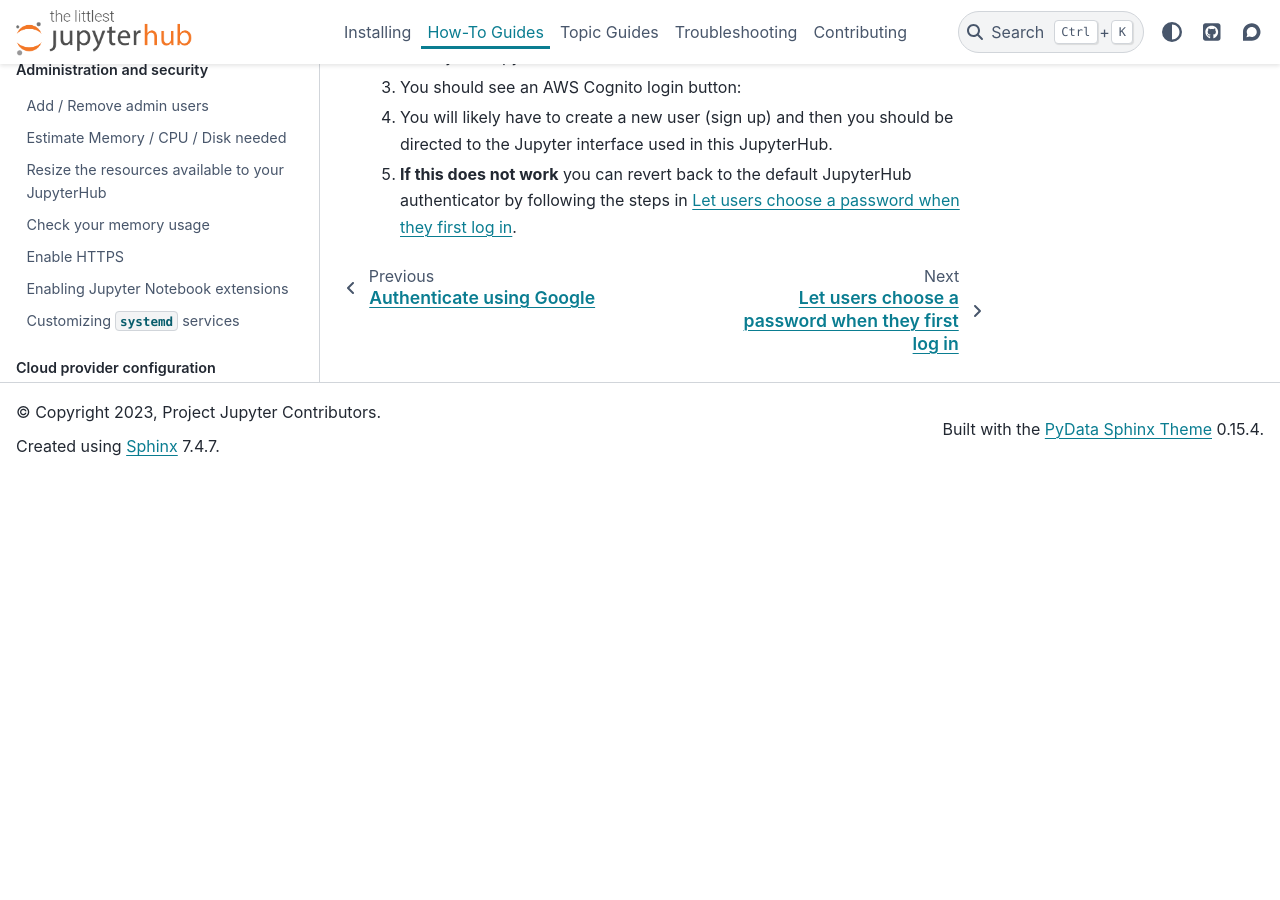
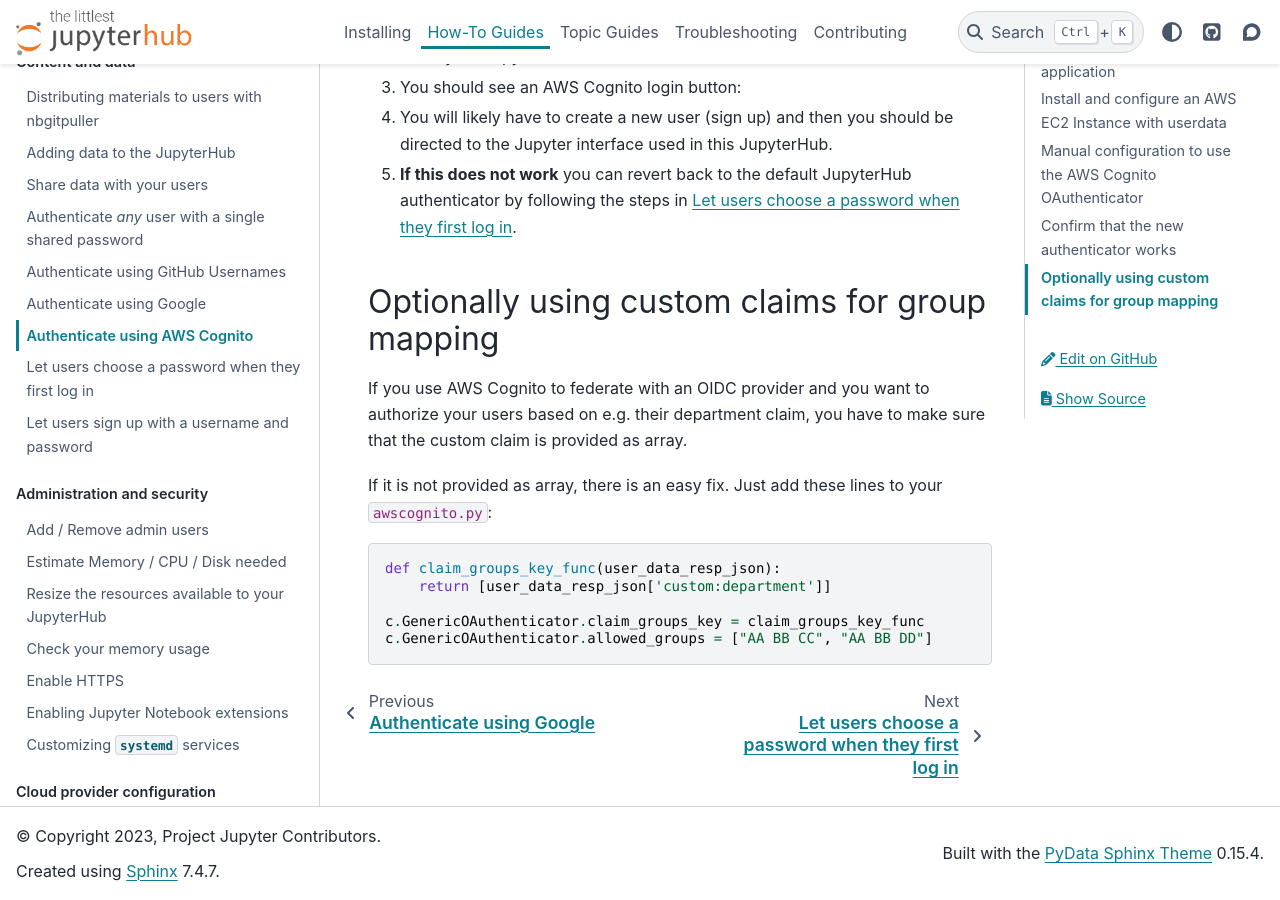
Before and after one commit to jupyterhub/the-littlest-jupyterhub, a Sphinx documentation site: the page built from docs/howto/auth/awscognito.md, in a window 1280 px wide and 900 px high, scrolled down 2762 px. Built offline with Sphinx 7.4.7 and the PyData theme 0.15.4, drawn with Linux system fonts in a browser that asks for light colours; pages that are not in the unit, such as notebooks, are missing from menus; before the commit the page ends 3237 px from its top, so only the background shows below that.

Commit message:
docs(awscognito): add custom claims example
After struggling with my custom department claim and getting helped in https://discourse.jupyter.org/t/genericauthenticator-with-cognito-how-to-check-for-department-match/18105/1 I wanted to give back to the community.

Rebased by Erik Sundell, originally committed in .rst, now transferred
to .md

````diff
--- a/docs/howto/auth/awscognito.md
+++ b/docs/howto/auth/awscognito.md
@@ -126,3 +126,20 @@
    Jupyter interface used in this JupyterHub.
 5. **If this does not work** you can revert back to the default
    JupyterHub authenticator by following the steps in [](/howto/auth/firstuse).
+
+## Optionally using custom claims for group mapping
+
+If you use AWS Cognito to federate with an OIDC provider and you want to
+authorize your users based on e.g. their department claim, you have to make sure
+that the custom claim is provided as array.
+
+If it is not provided as array, there is an easy fix. Just add these lines to
+your `awscognito.py`:
+
+```python
+def claim_groups_key_func(user_data_resp_json):
+    return [user_data_resp_json['custom:department']]
+
+c.GenericOAuthenticator.claim_groups_key = claim_groups_key_func
+c.GenericOAuthenticator.allowed_groups = ["AA BB CC", "AA BB DD"]
+```
````
